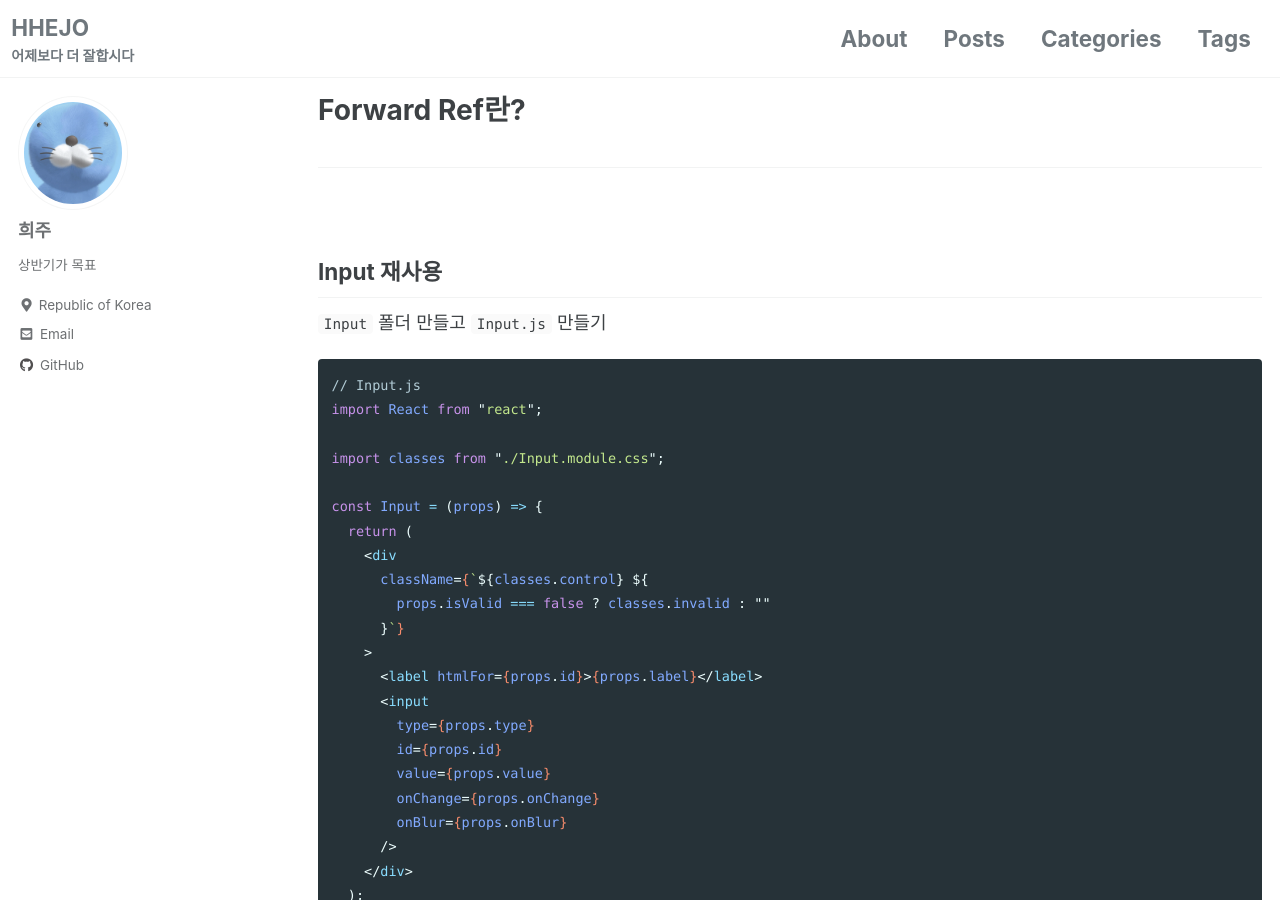
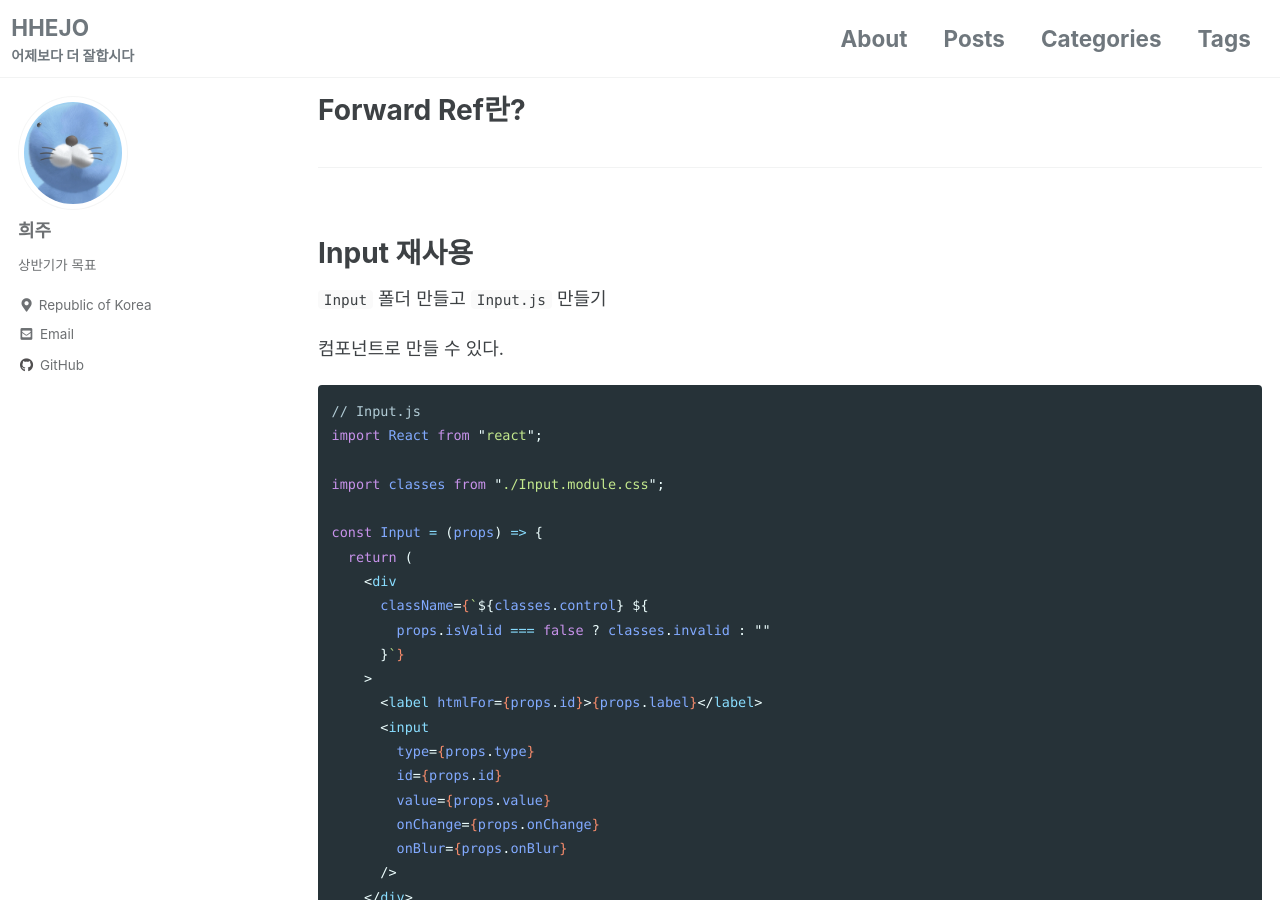
Before and after one commit to hhejo/hhejo-github-io-backup, a Jekyll site: the page built from _posts/2022-02-23-forward-ref.md, in a window 1280 px wide and 900 px high. Built offline with Jekyll 4.4.1, drawn with Linux system fonts in a browser that asks for light colours; cached includes are drawn as plain includes; some of the changed text lies outside the part shown.

Commit message:
Forward Ref 수정

````diff
--- a/_posts/2022-02-23-forward-ref.md
+++ b/_posts/2022-02-23-forward-ref.md
@@ -13,9 +13,11 @@ tags:
 
 <br>
 
-## Input 재사용
+# Input 재사용
 
 `Input` 폴더 만들고 `Input.js` 만들기
+
+컴포넌트로 만들 수 있다.
 
 ```jsx
 // Input.js
@@ -76,6 +78,8 @@ const Login = () => {
   );
 };
 ```
+
+<br>
 
 # Forward Refs
 
````
Also changed, not shown: other parts of _posts/2022-02-23-forward-ref.md (+1 -1 lines).
